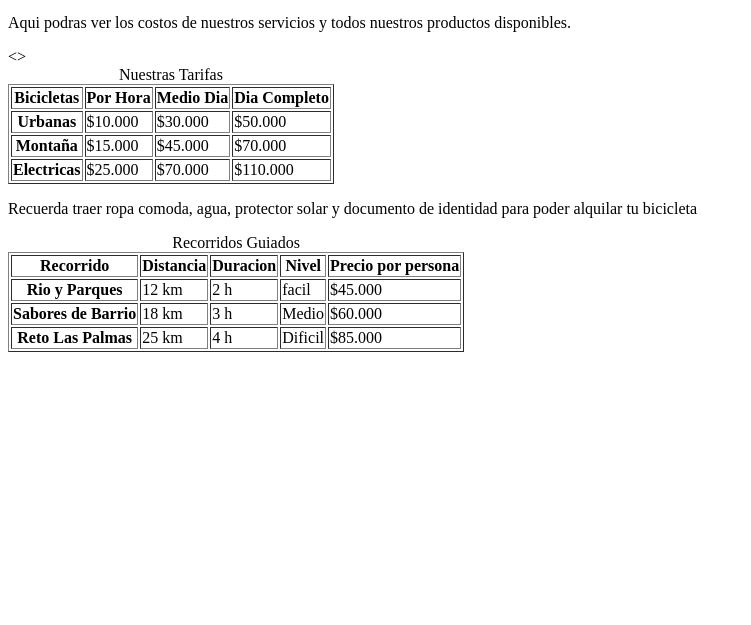
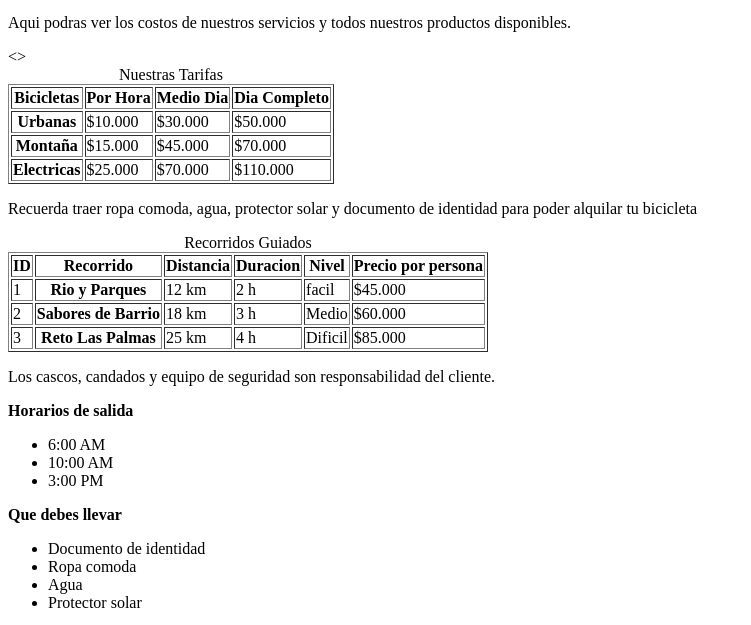
Before and after one commit to lumine909/rueda-libre, a plain HTML site: page paginas/tarifas.html in a window 1280 px wide. Shown: the part 100-725 px from the top of the page, without its empty margins (0-751 px from the left). Drawn offline with Linux system fonts and the light colour scheme.

Commit message:
rueda-libre parte 3 terminada

```diff
--- a/paginas/tarifas.html
+++ b/paginas/tarifas.html
@@ -43,10 +43,12 @@
     </table>
     <p>Recuerda traer ropa comoda, agua, protector solar y documento de identidad para poder alquilar tu bicicleta</p>
 
+
     <table border="1">
         <caption>Recorridos Guiados</caption>
         <thead>
             <tr>
+                <th scope="col">ID</th>
                 <th scope="col">Recorrido</th>
                 <th scope="col">Distancia</th>
                 <th scope="col">Duracion</th>
@@ -56,6 +58,7 @@
         </thead>
         <tbody>
             <tr>
+                <td>1</td>
                 <th scope="row">Rio y Parques</th>
                 <td>12 km</td>
                 <td>2 h</td>
@@ -63,6 +66,7 @@
                 <td>$45.000</td>
             </tr>
             <tr>
+                <td>2</td>
                 <th scope="row">Sabores de Barrio</th>
                 <td>18 km</td>
                 <td>3 h</td>
@@ -70,6 +74,7 @@
                 <td>$60.000</td>
             </tr>
             <tr>
+                <td>3</td>
                 <th scope="row">Reto Las Palmas</th>
                 <td>25 km</td>
                 <td>4 h</td>
@@ -78,6 +83,24 @@
             </tr>
         </tbody>
     </table>
+    <P>Los cascos, candados y equipo de seguridad son responsabilidad del cliente.
+    </P>
+    <p><strong>Horarios de salida</strong></p>
+    <ul>
+        <li>6:00 AM</li>
+        <li>10:00 AM</li>
+        <li>3:00 PM</li>
+    </ul>
+    <p><strong>Que debes llevar</strong></p>
+    <ul>
+        <li>Documento de identidad</li>
+        <li>Ropa comoda</li>
+        <li>Agua</li>
+        <li>Protector solar</li>
+    </ul>
+
+
+    <img src="/img/diseno-plantilla-logotipo-bicicleta_23-2150332110.avif" width="250" height="250"
 
 
 </body>
```
Also changed, not shown: index.html (+2 -0 lines), paginas/reservas.html (added, +11 -0 lines).
